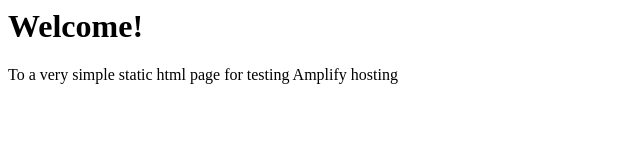
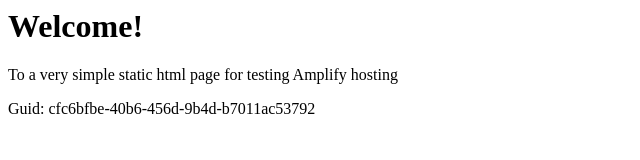
Before and after one commit to aws-aemilia-yul/Github-PR-Commit-Integration-Test-DoNotTouch-v1-preprod-ca-central-1, a website: page src/index.html in a window 1280 px wide. Shown: the whole page, without its empty margins (0-640 px from the left). Drawn offline with Linux system fonts and the light colour scheme.

Commit message:
commit from integ tests

```diff
--- a/src/index.html
+++ b/src/index.html
@@ -1,3 +1,5 @@
+
+
 <html lang="en">
 
 <head>
@@ -10,6 +12,6 @@
 <body>
     <h1>Welcome!</h1>
     <p>To a very simple static html page for testing Amplify hosting</p>
-</body>
+    <p>Guid: cfc6bfbe-40b6-456d-9b4d-b7011ac53792</p></body>
 
 </html>
```
